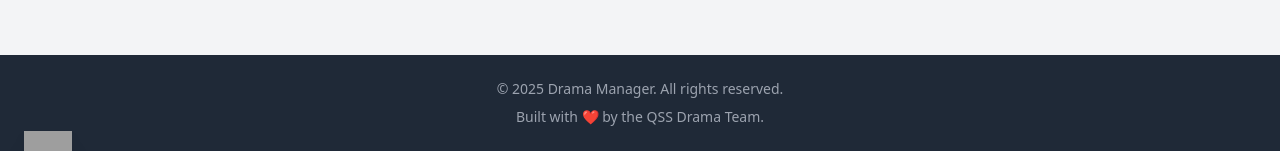
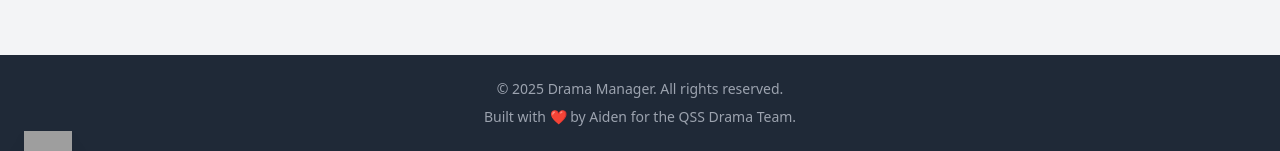
Before and after one commit to Mindstormman06/dramamanager, a PHP site: page /index.php in a window 1280 px wide. Shown: the part 649-800 px from the top of the page. Run offline with PHP 8.4, Linux system fonts and the light colour scheme; a user stored in the database is signed in; some libraries are stand-ins or nearby versions; grey boxes are pictures that could not be loaded.

Commit message:
Fixed footer text

```diff
--- a/footer.php
+++ b/footer.php
@@ -4,7 +4,7 @@
       © 2025 Drama Manager. All rights reserved.
     </p>
     <p class="text-sm mt-2">
-      Built with ❤️ by the QSS Drama Team.
+      Built with ❤️ by Aiden for the QSS Drama Team.
     </p>
   </div>
 </footer>
```
